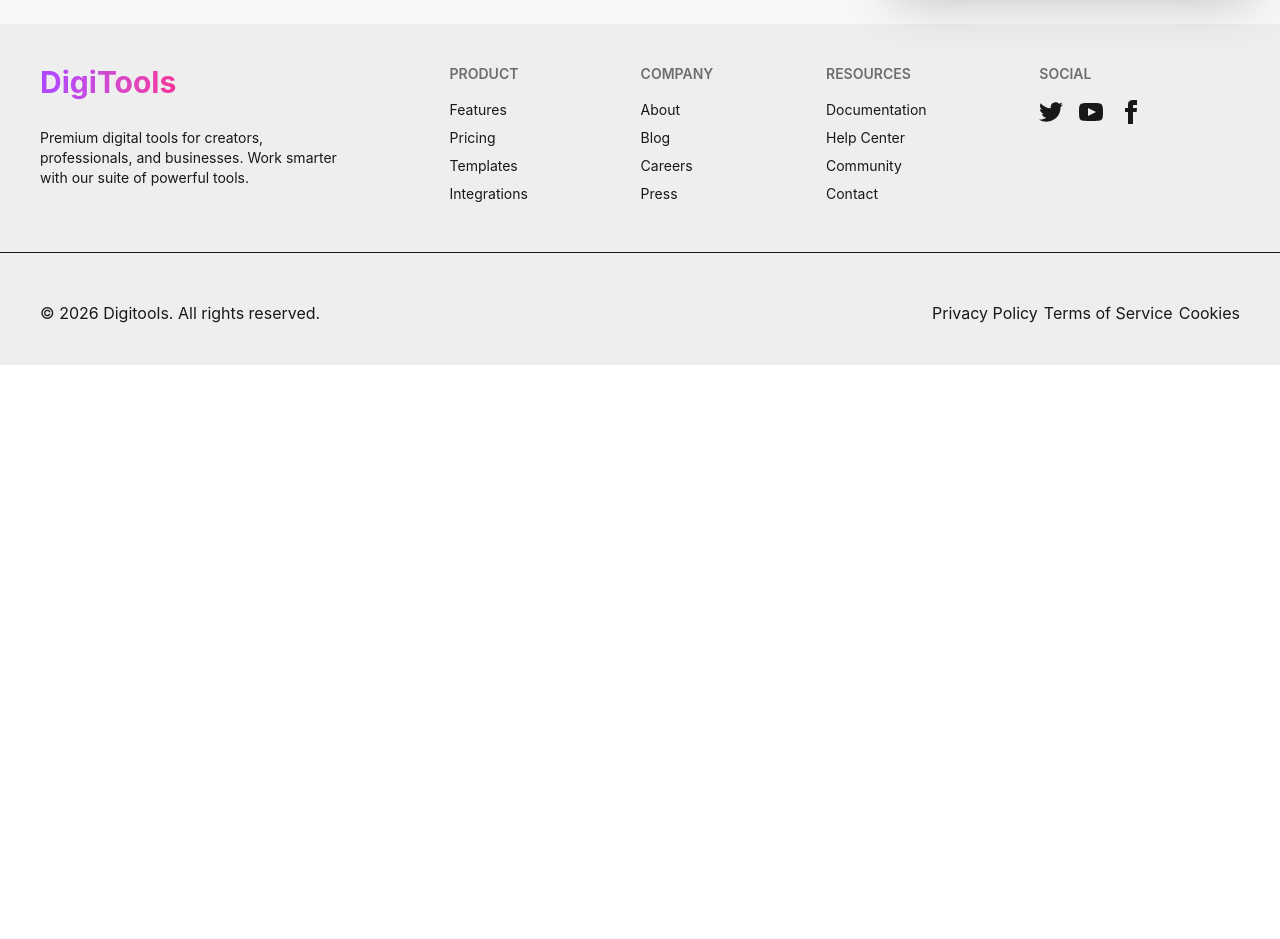
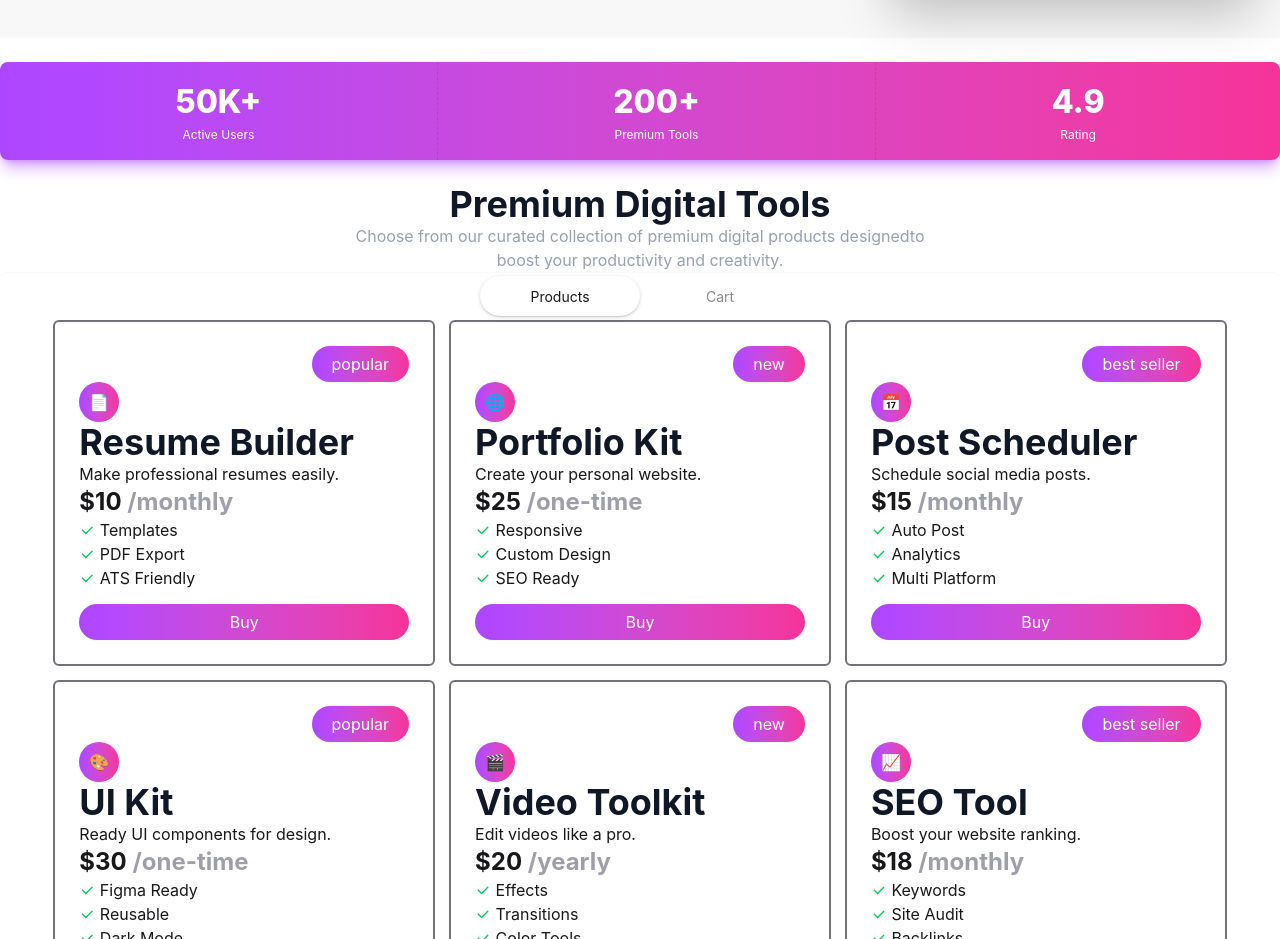
Before and after one commit to rafiqulislamraj58-design/A-6, a React (Vite) app: page / in a window 1280 px wide. Shown: the part 593-1532 px from the top of the page. Before the commit the page ends 958 px from the top, so only its background shows below. Built offline with nearby package versions, Linux system fonts and the light colour scheme.

Commit message:
cart section

```diff
--- a/package.json
+++ b/package.json
@@ -13,6 +13,7 @@
     "@tailwindcss/vite": "^4.2.2",
     "react": "^19.2.4",
     "react-dom": "^19.2.4",
+    "react-toastify": "^11.0.5",
     "remixicon": "^4.9.1",
     "tailwindcss": "^4.2.2"
   },
--- /dev/null
+++ b/public/models.json
@@ -0,0 +1,90 @@
+[
+  {
+    "id": 1,
+    "name": "Resume Builder",
+    "description": "Make professional resumes easily.",
+    "price":  10,
+    "period": "monthly",
+    "tag": "popular",
+    "tagType": "popular",
+    "features": ["Templates", "PDF Export", "ATS Friendly"],
+    "icon": "📄"
+  },
+  {
+    "id": 2,
+    "name": "Portfolio Kit",
+    "description": "Create your personal website.",
+    "price":  25,
+    "period": "one-time",
+    "tag": "new",
+    "tagType": "new",
+    "features": ["Responsive", "Custom Design", "SEO Ready"],
+    "icon": "🌐"
+  },
+  {
+    "id": 3,
+    "name": "Post Scheduler",
+    "description": "Schedule social media posts.",
+    "price":  15,
+    "period": "monthly",
+    "tag": "best seller",
+    "tagType": "best seller",
+    "features": ["Auto Post", "Analytics", "Multi Platform"],
+    "icon": "📅"
+  },
+  {
+    "id": 4,
+    "name": "UI Kit",
+    "description": "Ready UI components for design.",
+    "price":  30,
+    "period": "one-time",
+    "tag": "popular",
+    "tagType": "popular",
+    "features": ["Figma Ready", "Reusable", "Dark Mode"],
+    "icon": "🎨"
+  },
+  {
+    "id": 5,
+    "name": "Video Toolkit",
+    "description": "Edit videos like a pro.",
+    "price":  20,
+    "period": "yearly",
+    "tag": "new",
+    "tagType": "new",
+    "features": ["Effects", "Transitions", "Color Tools"],
+    "icon": "🎬"
+  },
+  {
+    "id": 6,
+    "name": "SEO Tool",
+    "description": "Boost your website ranking.",
+    "price":  18,
+    "period": "monthly",
+    "tag": "best seller",
+    "tagType": "best seller",
+    "features": ["Keywords", "Site Audit", "Backlinks"],
+    "icon": "📈"
+  },
+  {
+    "id": 7,
+    "name": "Email Marketing Tool",
+    "description": "Send bulk emails and track performance.",
+    "price":  12,
+    "period": "monthly",
+    "tag": "popular",
+    "tagType": "popular",
+    "features": ["Email Templates", "Analytics", "Automation"],
+    "icon": "📧"
+  },
+  {
+    "id": 8,
+    "name": "Logo Maker",
+    "description": "Create professional logos instantly.",
+    "price":  22,
+    "period": "one-time",
+    "tag": "new",
+    "tagType": "new",
+    "features": ["AI Design", "High Resolution", "Editable Files"],
+    "icon": "🧩"
+  }
+]
--- a/src/App.jsx
+++ b/src/App.jsx
@@ -1,14 +1,32 @@
-import React from 'react'
+import React, { useState } from 'react'
+import { ToastContainer } from 'react-toastify'
+import 'react-toastify/dist/ReactToastify.css'
 import 'remixicon/fonts/remixicon.css'
 import Nav from './Componatnt/Nav'
 import Footer from './Componatnt/Footer'
 import Banner from './Componatnt/Banner'
+import Starts from './Componatnt/Starts'
+import Models from './Componatnt/Models'
+
+
+const getModels = async()=>{
+  const res = await fetch('/models.json')
+  return res.json()
+
+}
+const modelsPromise = getModels()
+
 
 const App = () => {
+  const [active, setactive] = useState("Products")
+  console.log(active);
   return (
     <>
    <Nav></Nav>
    <Banner/>
+   <Starts />
+   <ToastContainer />
+   <Models modelsPromise={modelsPromise} active={active} setactive={setactive} />
    <Footer></Footer>
     </>
   )
--- a/src/Componatnt/Banner.jsx
+++ b/src/Componatnt/Banner.jsx
@@ -2,7 +2,7 @@ import React from 'react'
 
 const Banner = () => {
   return (
-    <div className='container mx-auto' >
+    <div className='container mx-auto mt-3.5 mb-0.5' >
 <div className="hero bg-base-200  min-h-[500px]  ">
   <div className="hero-content flex-col lg:flex-row-reverse w-full gap-10  lg:justify-between py-10">
     <img
@@ -10,6 +10,7 @@ const Banner = () => {
       className="max-w-sm rounded-lg shadow-2xl"
     />
     <div>
+    <div className="badge badge-soft badge-primary w-96 mb-2.5 text-right py-3.5"><i class="ri-radio-button-line"></i> New: AI-Powered Tools Available</div>
       <h1 className="text-5xl font-bold">Supercharge Your <br/> Digital Workflow</h1>
       <p className="py-6 text-gray-400">
         Access premium AI tools, design assets, templates, and productivity<br/>
@@ -19,10 +20,11 @@ Explore Products
       </p>
       <div className='flex gap-2.5'>
 
-        <button className="btn bg-gradient-to-r from-purple-500 to-pink-500 rounded-full text-white">Explore Products</button>
-      <button className="btn btn-outline btn-secondary rounded-full px-6"><i class="ri-play-line"></i> Watch Demo</button>
+        <button className="btn bg-gradient-to-r shadow-none from-purple-500 to-pink-500 rounded-full text-white hover:translate-y-0.5 transition-all duration-300 hover:shadow-lg shadow-purple-500/50">Explore Products</button>
+      <button className="btn btn-outline btn-secondary rounded-full shadow-none px-6 hover:translate-y-0.5  transition-all duration-300 hover:shadow-lg shadow-purple-500/50"><i class="ri-play-line"></i> Watch Demo</button>
 
       </div>
+
     </div>
   </div>
 </div>
--- /dev/null
+++ b/src/Componatnt/Models.jsx
@@ -0,0 +1,44 @@
+import React, {use, useState } from 'react'
+import { toast } from 'react-toastify'
+
+const Models = ({modelsPromise,active,setactive}) => {
+    const models = use(modelsPromise)
+    const [isAdd, setisAdd] = useState([])
+
+  return (
+    <div className='container mx-auto '>
+    <div className='text-center'>
+       <h1 className='font-bold text-4xl text-[#101727] '>Premium Digital Tools</h1>
+       <p className='text-gray-400'>Choose from our curated collection of premium digital products designedto<br/> boost your productivity and creativity.</p>
+    </div>
+
+
+<div className="tabs tabs-box bg-transparent justify-center">
+  <input type="radio" name="my_tabs_1" className="tab rounded-full w-40 " aria-label="Products"  onClick={()=>setactive("Products") } defaultChecked/>
+  <input type="radio" name="my_tabs_1" className="tab rounded-full w-40 " aria-label="Cart"
+  onClick={()=>setactive("Cart")}  />
+</div>
+  {active==="Products" &&(  <div className='container mx-auto grid md:grid-cols-2 lg:grid-cols-3 gap-3.5 w-11/12  ' >
+        {models.map(model=><div key={model.id}>
+            <div className='border-zinc-500 border-2 rounded-md w-full p-6 transform transition-transform duration-300 hover:scale-101 hover:shadow-lg shadow-purple-500/50 '>
+<div className='flex justify-end'>
+    <button className='bg-gradient-to-r from-purple-500 to-pink-500 px-5 py-1.5 rounded-full text-white '>{model.tagType}</button>
+</div>
+<div className='w-10 h-10 rounded-full bg-gradient-to-r from-purple-500 to-pink-500 flex items-center justify-center'>
+    <div>{model.icon}</div>
+</div>
+<h3 className='text-4xl text-[#101727] font-bold'>{model.name}</h3>
+<p>{model.description}</p>
+<p className='font-bold text-2xl'> ${model.price} <span className='text-zinc-400'>/{model.period}</span></p>
+<p>{model.features.map(item=><div > <span className='text-green-500'> <i className="ri-check-line"></i></span> {item}</div>)}</p>
+<button onClick={()=>{setisAdd([...isAdd,model.id])
+toast.success('added to cart')}} className='rounded-full py-1.5  w-full bg-gradient-to-r from-purple-500 to-pink-500 text-white mt-3.5 transform duration-200 hover:translate-y-0.5 hover:shadow-lg shadow-purple-500/50'> {isAdd.includes(model.id)? "added to cart":"Buy"}</button>
+        </div>
+        </div>)}
+    </div>)}
+
+    </div>
+  )
+}
+
+export default Models
--- a/src/Componatnt/Nav.jsx
+++ b/src/Componatnt/Nav.jsx
@@ -6,18 +6,19 @@ const Nav = () => {
     <h2 className=' font-bold text-3xl bg-gradient-to-r from-purple-500 to-pink-500 bg-clip-text text-transparent'>DigiTools</h2>
 
     <div className='flex  gap-4 left-2.5'>
-        <p className='text-[#101727] font-bold hover:text-pink-500  cursor-pointer'>Products</p>
-        <p className='text-[#101727] font-bold hover:text-pink-500  cursor-pointer'>Features</p>
-        <p className='text-[#101727] font-bold hover:text-pink-500  cursor-pointer'>Pricing</p>
-        <p className='text-[#101727] font-bold hover:text-pink-500  cursor-pointer'>Testimonials</p>
-        <p className='text-[#101727] font-bold hover:text-pink-500  cursor-pointer'>FAQ</p>
+        <p className='text-[#101727] font-bold hover:text-pink-500 transition-all duration-300  cursor-pointer'>Products</p>
+        <p className='text-[#101727] font-bold hover:text-pink-500 transition-all duration-300  cursor-pointer'>Features</p>
+        <p className='text-[#101727] font-bold hover:text-pink-500 transition-all duration-300  cursor-pointer'>Pricing</p>
+        <p className='text-[#101727] font-bold hover:text-pink-500 transition-all duration-300  cursor-pointer'>Testimonials</p>
+        <p className='text-[#101727] font-bold hover:text-pink-500 transition-all duration-300  cursor-pointer'>FAQ</p>
 
     </div>
     <div className='flex gap-3.5 items-center'>
     <p className='bg-gradient-to-r from-purple-500 to-pink-500 bg-clip-text text-transparent'><i className="ri-shopping-cart-2-line text-2xl"></i></p>
     <p className='  font-bold text-[#101727]'>Login</p>
-    <button className='bg-gradient-to-r from-purple-500 to-pink-500 px-3.5 py-1.5 rounded-full text-white font-bold'>Get Started</button>
+    <button className='bg-gradient-to-r from-purple-500 to-pink-500 px-3.5 py-1.5 rounded-full text-white font-bold hover:translate-y-0.5 transition-all duration-300 hover:shadow-lg shadow-purple-500/50'>Get Started</button>
     </div>
+
 
     </div>
   )
--- /dev/null
+++ b/src/Componatnt/Starts.jsx
@@ -0,0 +1,29 @@
+import React from 'react'
+
+const Starts = () => {
+  return (
+    <div className='container mx-auto mt-6 mb-6'>
+<div className="stats  bg-gradient-to-r  from-purple-500 to-pink-500 w-full shadow-lg shadow-purple-500/50">
+  <div className="stat place-items-center">
+    <div className="stat-value text-white">50K+</div>
+    <div className="stat-desc text-white">Active Users</div>
+  </div>
+
+  <div className="stat place-items-center">
+
+    <div className="stat-value  text-white">200+</div>
+    <div className="stat-desc  text-white">Premium Tools</div>
+  </div>
+
+  <div className="stat place-items-center">
+    <div className="stat-value text-white">4.9</div>
+    <div className="stat-desc text-white">Rating</div>
+  </div>
+</div>
+
+
+    </div>
+  )
+}
+
+export default Starts
```
Also changed, not shown: 1 other file (tests, documents, lock files or other folders).
